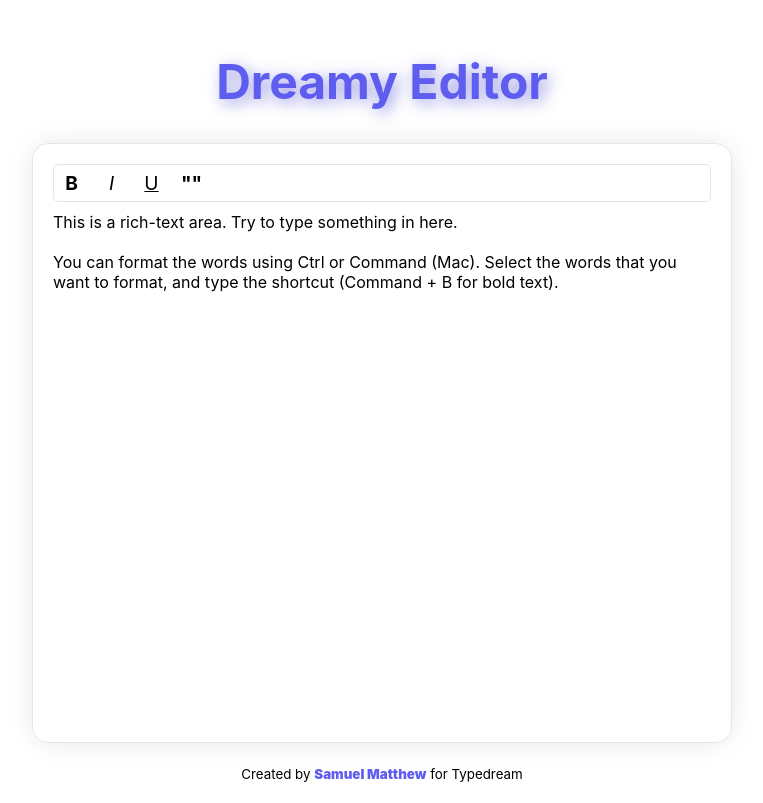
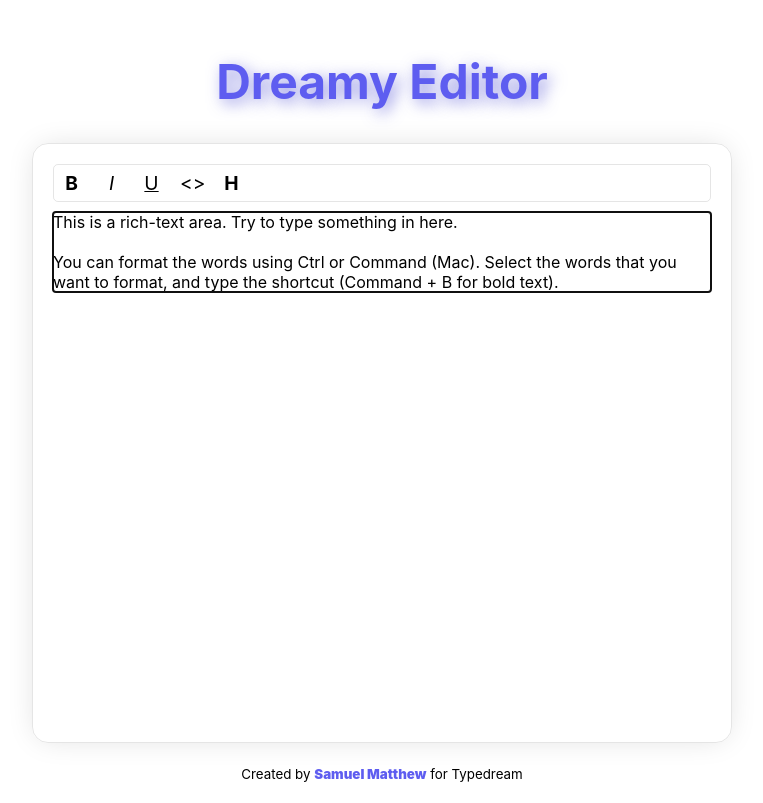
Before and after one commit to samuelmtthw/typedream-rich-text, a Next.js app: page / in a window 1280 px wide. Shown: the whole page, without its empty margins (258-1021 px from the left). Built offline with nearby package versions, Linux system fonts and the light colour scheme.

Commit message:
:sparkles: Add button for code and heading

```diff
--- a/components/BlockButton.js
+++ b/components/BlockButton.js
@@ -5,7 +5,6 @@ function BlockButton({ children }) {
   const editor = useSlate();
   const handleClick = (event) => {
     event.preventDefault();
-    console.log("blockbutton called");
     CustomEditor.toggleBlock(editor);
   };
 
--- a/components/DefaultElement.js
+++ b/components/DefaultElement.js
@@ -1,3 +1,7 @@
 export default function DefaultElement(props) {
-  return <p {...props.attirbutes}>{props.children}</p>;
+  if (props.element.type === "heading") {
+    return <h2 {...props.attributes}>{props.children}</h2>;
+  } else {
+    return <p {...props.attributes}>{props.children}</p>;
+  }
 }
--- a/components/Leaf.js
+++ b/components/Leaf.js
@@ -19,6 +19,10 @@ function Leaf({ attributes, leaf, children }) {
     style.textDecoration = "none";
   }
 
+  if (leaf.code) {
+    children = <code>{children}</code>;
+  }
+
   return (
     <span {...attributes} style={style}>
       {children}
--- a/helpers/CustomEditor.js
+++ b/helpers/CustomEditor.js
@@ -18,9 +18,7 @@ const CustomEditor = {
     const [match] = Editor.nodes(editor, {
       at: Editor.unhangRange(editor, selection),
       match: (n) =>
-        // !Editor.isEditor(n) &&
-        // Element.isElement(n) &&
-        n.type === "code",
+        !Editor.isEditor(n) && Element.isElement(n) && n.type === "heading",
     });
     return !!match;
   },
@@ -37,11 +35,10 @@ const CustomEditor = {
 
   toggleBlock(editor) {
     const isActive = CustomEditor.isBlockActive(editor);
-    Transforms.setNodes(
-      editor,
-      { type: isActive ? null : "code" },
-      { match: (n) => Editor.isBlock(editor, n) }
-    );
+
+    Transforms.setNodes(editor, {
+      type: isActive ? "paragraph" : "heading",
+    });
   },
 };
 
--- a/pages/index.js
+++ b/pages/index.js
@@ -5,7 +5,7 @@ import DefaultElement from "../components/DefaultElement";
 import Leaf from "../components/Leaf";
 import CustomEditor from "../helpers/CustomEditor";
 import Head from "next/head";
-import FormatButton from "../components/FormatButton.js";
+import FormatButton from "../components/FormatButton";
 import BlockButton from "../components/BlockButton";
 
 export default function Home() {
@@ -52,11 +52,15 @@ export default function Home() {
               <FormatButton format="underline">
                 <u>U</u>
               </FormatButton>
+              <FormatButton format="code">
+                <span>{"<>"}</span>
+              </FormatButton>
               <BlockButton>
-                <strong>""</strong>
+                <strong>H</strong>
               </BlockButton>
             </div>
             <Editable
+              autoFocus
               renderElement={renderElement}
               renderLeaf={renderLeaf}
               placeholder={"Type something over here..."}
```
